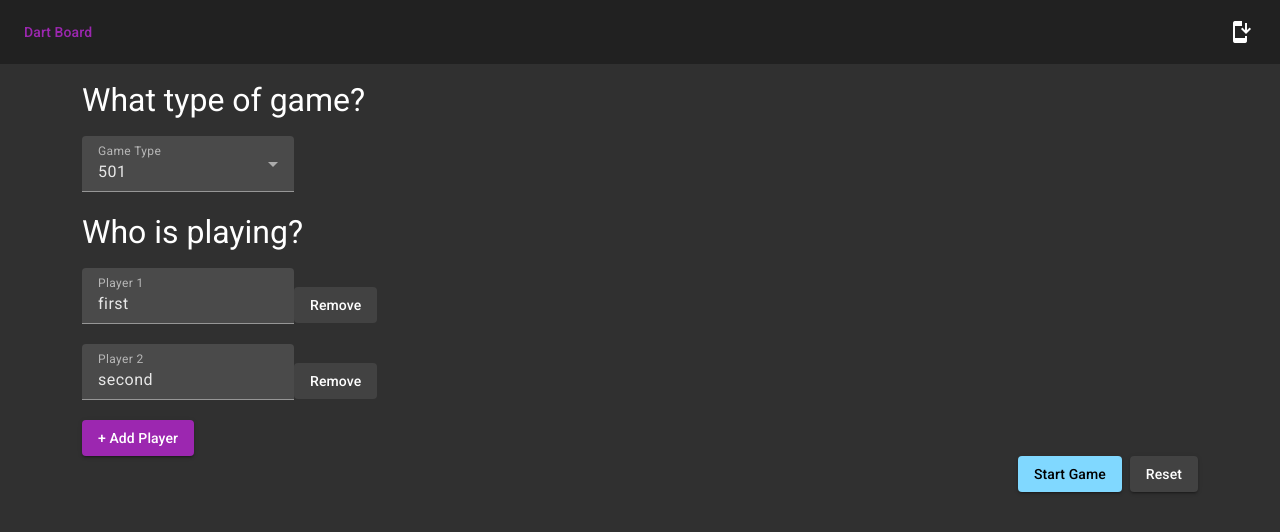
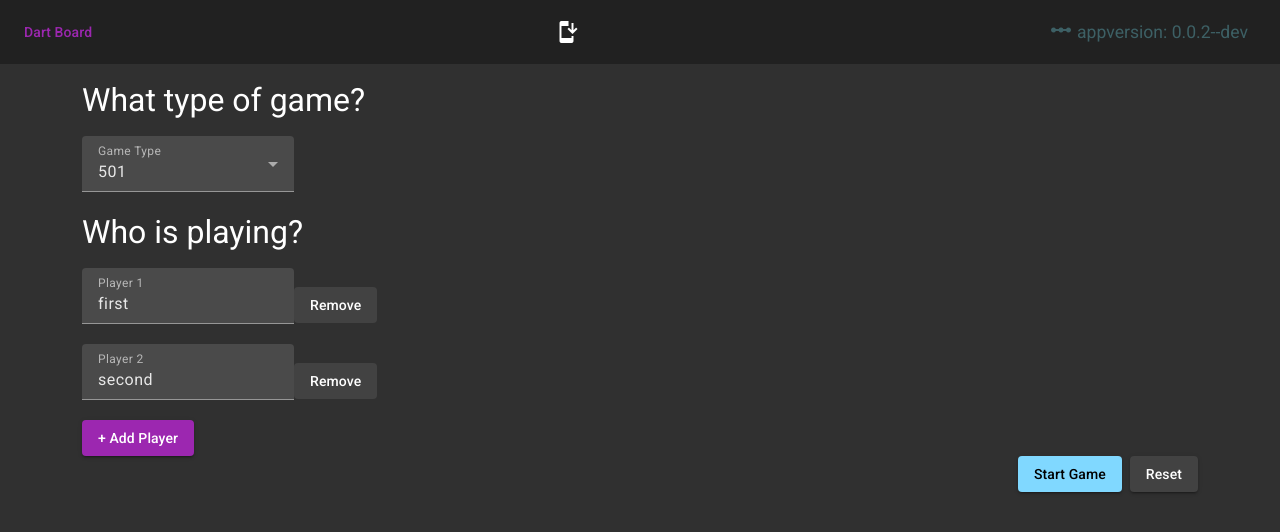
Before and after one commit to ric03/dart-board, an Angular app: page / in a window 1280 px wide. Shown: the top 532 px of the page. Built offline with nearby package versions, Linux system fonts and the light colour scheme.

Commit message:
feat: add app-version

```diff
--- a/package.json
+++ b/package.json
@@ -1,6 +1,6 @@
 {
   "name": "dart-board",
-  "version": "0.0.1",
+  "version": "0.0.2",
   "scripts": {
     "ng": "ng",
     "start": "ng serve",
--- a/src/app/app.component.html
+++ b/src/app/app.component.html
@@ -7,5 +7,10 @@
   <button mat-icon-button (click)="localInstall()" [hidden]="installBtnHidden">
     <mat-icon>install_mobile</mat-icon>
   </button>
+  <div [ngStyle]="{'font-size': 80+'%','color': '#3d6065'}" class="p-3 d-flex justify-content-xxl-end">
+    <mat-icon>linear_scale</mat-icon>
+    <span class="ms-1">appversion: {{ appVersion }}</span>
+  </div>
+
 </mat-toolbar>
 <router-outlet></router-outlet>
--- a/src/app/app.component.ts
+++ b/src/app/app.component.ts
@@ -1,6 +1,7 @@
 import {Component, HostListener, inject, OnDestroy, OnInit} from '@angular/core';
 import {NavigationEnd, Router} from "@angular/router";
 import {filter, map} from "rxjs";
+import {environment} from "../environments/environment";
 
 @Component({
   selector: 'app-root',
@@ -14,6 +15,7 @@ export class AppComponent implements OnInit, OnDestroy {
   installBtnHidden: boolean = true
   private wakeLock: WakeLockSentinel | null = null;
   private router: Router = inject(Router);
+  appVersion: string = environment.appVersion;
 
 
   @HostListener('window:beforeinstallprompt', ['$event'])
--- a/src/environments/environment.prod.ts
+++ b/src/environments/environment.prod.ts
@@ -1,4 +1,5 @@
 export const environment = {
   production: true,
   isRedirectWarningActive: true,
+  appVersion: require('../../package.json').version,
 };
--- a/src/environments/environment.ts
+++ b/src/environments/environment.ts
@@ -5,6 +5,7 @@
 export const environment = {
   production: false,
   isRedirectWarningActive: false,
+  appVersion: require('../../package.json').version + '--dev',
 };
 
 /*
```
